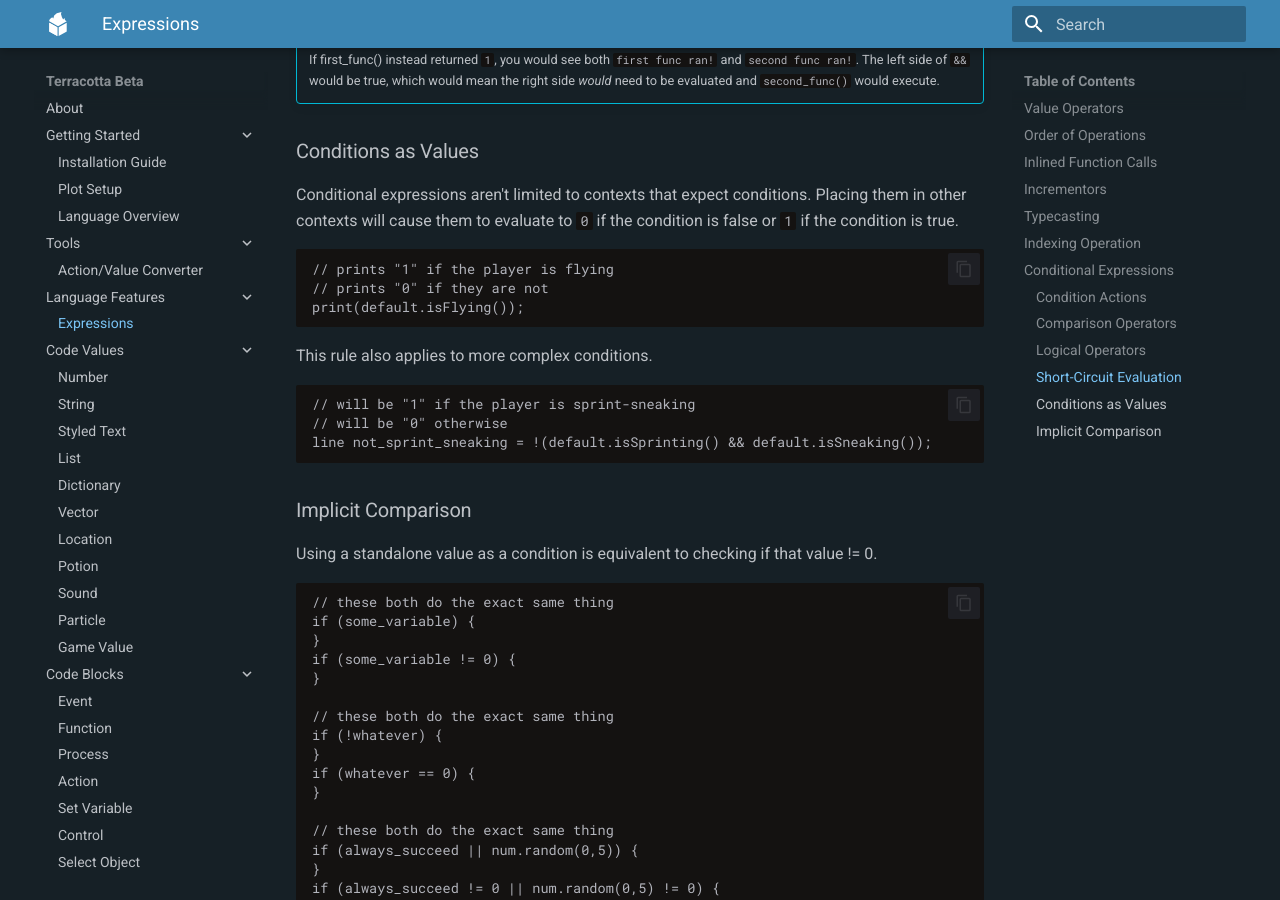
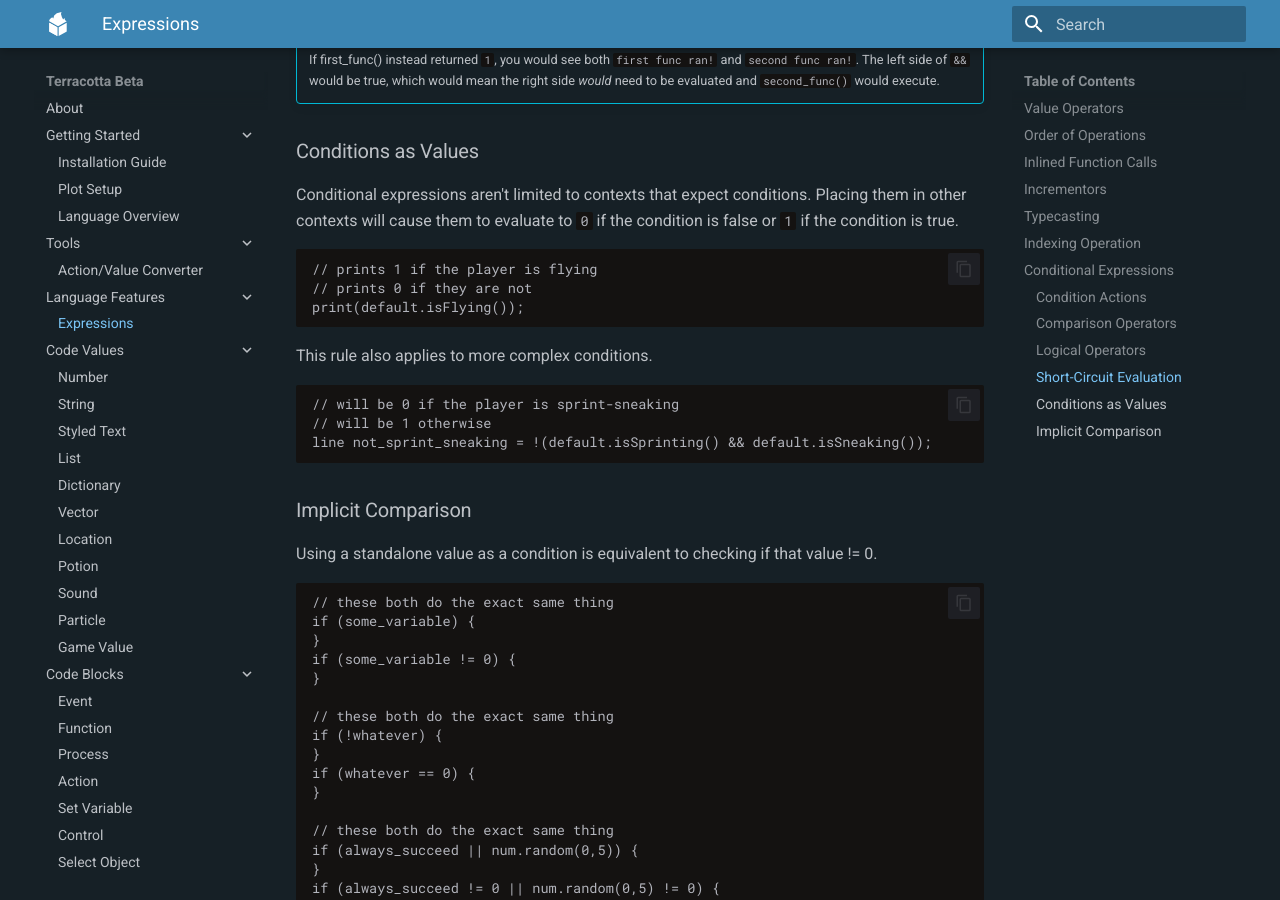
Before and after one commit to Owlfroggy/terracotta-beta-docs, an MkDocs documentation site: the page built from docs/language_features/expressions.md, in a window 1280 px wide and 900 px high, scrolled down 7065 px. Built offline with MkDocs 1.6.1 and Material for MkDocs 9.7.7, drawn with Linux system fonts in a browser that asks for light colours.

````diff
--- a/docs/language_features/expressions.md
+++ b/docs/language_features/expressions.md
@@ -322,15 +322,15 @@ In the example `a || b`, `b` will not be checked at all if `a` is true. This is
 Conditional expressions aren't limited to contexts that expect conditions. Placing them in other contexts will cause them to evaluate to `0` if the condition is false or `1` if the condition is true.
 
 ```tc
-// prints "1" if the player is flying
-// prints "0" if they are not
+// prints 1 if the player is flying
+// prints 0 if they are not
 print(default.isFlying());
 ```
 
 This rule also applies to more complex conditions.
 ```tc
-// will be "1" if the player is sprint-sneaking
-// will be "0" otherwise
+// will be 0 if the player is sprint-sneaking
+// will be 1 otherwise
 line not_sprint_sneaking = !(default.isSprinting() && default.isSneaking());
 ```
 
````
